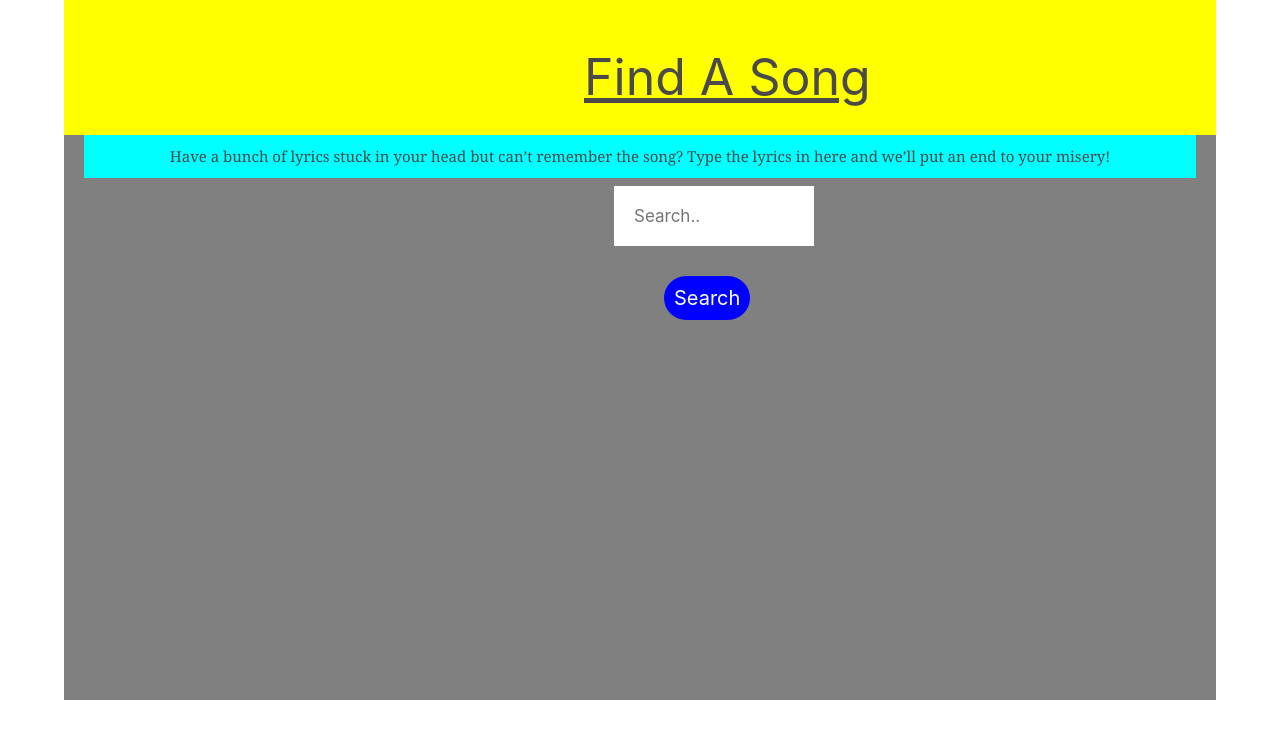
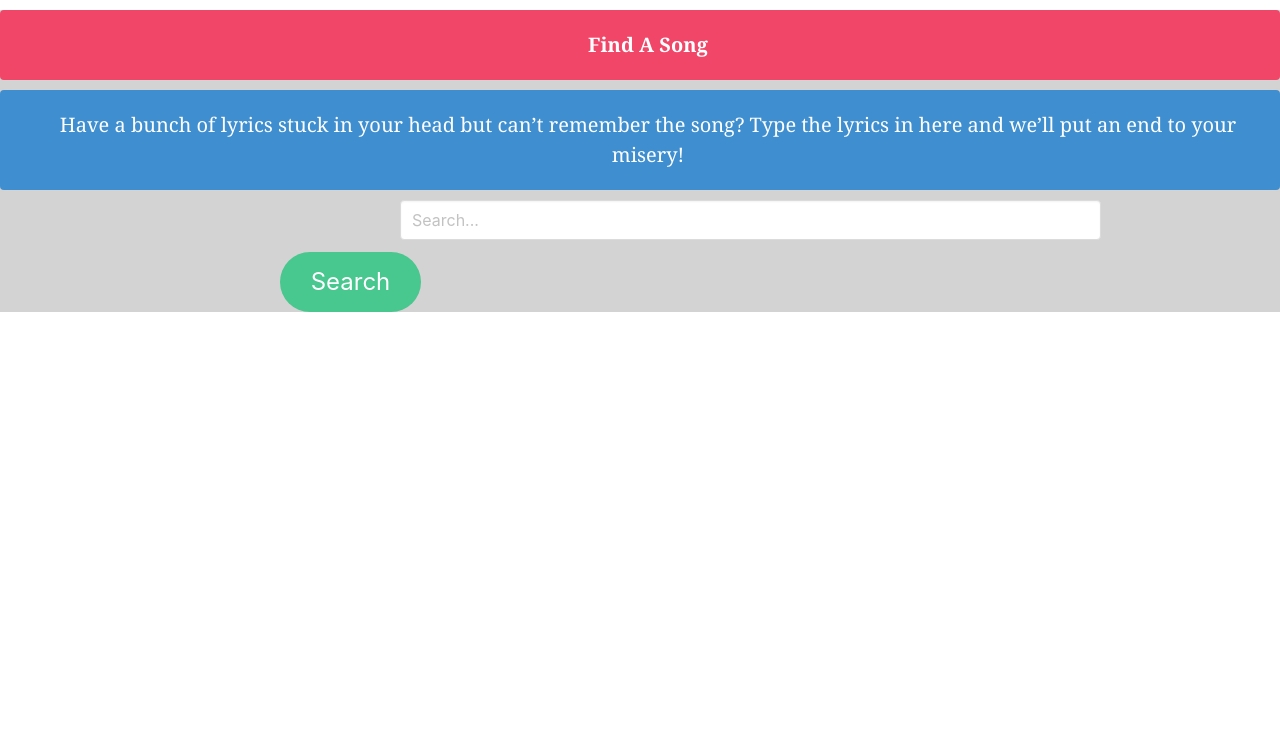
Before and after one commit to vikezme/Projectone, a plain HTML site: page project.html in a window 1280 px wide. Drawn offline with nearby package versions, Linux system fonts and the light colour scheme.

Commit message:
adding file

```diff
--- a/project.css
+++ b/project.css
@@ -1,67 +1,23 @@
+@import "https://cdn.jsdelivr.net/npm/bulma@0.9.3/css/bulma-rtl.min.css";
 
-@import "https://cdn.jsdelivr.net/npm/bulma@0.9.3/css/bulma.min.css";
-
-.container{
-
-  background-color: gray;
-  height:700px;
+body{
+  background-color: lightgray;
 }
-.header{
-  border-color: black;
-  display: flex;
-  align-items: center;
-  background-color: yellow;
+.container1{
+  margin-top: 10px;
+  margin-bottom: 10px;
+  text-align: center;
+  font-size: 20px;
+  font-weight: bold;
+  font-family: georgia;
 }
-h1{
-align-items: center;
-font-size: 50px;
-margin-left: 500px;
-margin-top: 20px;
-padding: 20px;
-text-decoration: underline;
-
+.container2{
+  margin-top: 10px;
+  margin-bottom: 10px;
+  text-align: center;
+  font-size: 20px;
+  font-family: georgia;
 }
-h2{
-  font-size: 15px;
-  font-family: georgia, arial;
-  padding: 10px;
-  text-align: center;
+.input{
+  margin-left: 400px;
 }
-.info{
-  align-items: center;
-  font-size: 15px;
-  background-color: cyan;
-  margin-left: 20px;
-  margin-right: 20px;
-}
-
-.search-here[type=text] {
-  float: center;
-  width: 200px;
-  padding: 20px;
-  border: none;
-  margin-top: 8px;
-  margin-left: 550px;
-  margin-right: 16px;
-  font-size: 17px;
-  display: flex;
-  display: block;
-}
-#btn-search{
-  margin-left: 600px;
-  margin-top: 30px;
-  background-color: blue;
-  color: white;
-  padding:10px;
-
-  font-size: 20px;
-  border-style: none;
-  border-radius: 100px;
-  transition: 0.4s all;
-}
-#btn-search:hover{
-  cursor: pointer;
-  background-color: orange;
-  box-shadow: 0px 0px 10px 1px cyan;
-
-}
--- a/project.html
+++ b/project.html
@@ -4,18 +4,32 @@
     <meta charset="utf-8">
     <title>Songify</title>
   <link rel="stylesheet" type="text/css" href="project.css">
+  <link rel="stylesheet" href="https://cdn.jsdelivr.net/npm/bulma@0.9.3/css/bulma-rtl.min.css">
 
   </head>
   <body>
-    <div class="container">
-      <div class="header">
-        <h1> Find A Song </h1> </div>
-          <div class="info"> <h2> Have a bunch of lyrics stuck in your head but can’t remember the song? Type the lyrics in here and we’ll put an end to your misery! </h2>
-            </div>
-            <div class="search-bar"></div>
+    <div class="containers">
+      <div class="container1">
+        <p class="notification is-danger">Find A Song</p>
+      </div>
+      <div class="container2">
+        <p class="notification is-info">Have a bunch of lyrics stuck in your head but can’t remember the song? Type the lyrics in here and we’ll put an end to your misery!
+        </p>
+      </div>
+      <div class="dropdown is-active">
+    <div class="dropdown-trigger">
+        <div class="field">
+            <p class="control is-expanded has-icons-right">
+                <input class="input" type="search" placeholder="Search..."/>
+                <span class="icon is-small is-right"><i class="fas fa-search"></i></span>
+            </p>
+        </div>
 
-            <input type="text" class="search-here" placeholder="Search..">
-            <button id="btn-search">Search</button>
+      <div class="buttons is-hovered is-centered">
+          <a class="button is-success is-large is-rounded is-centered">Search</a>
+
+      </div>
+
 
 
 
```
